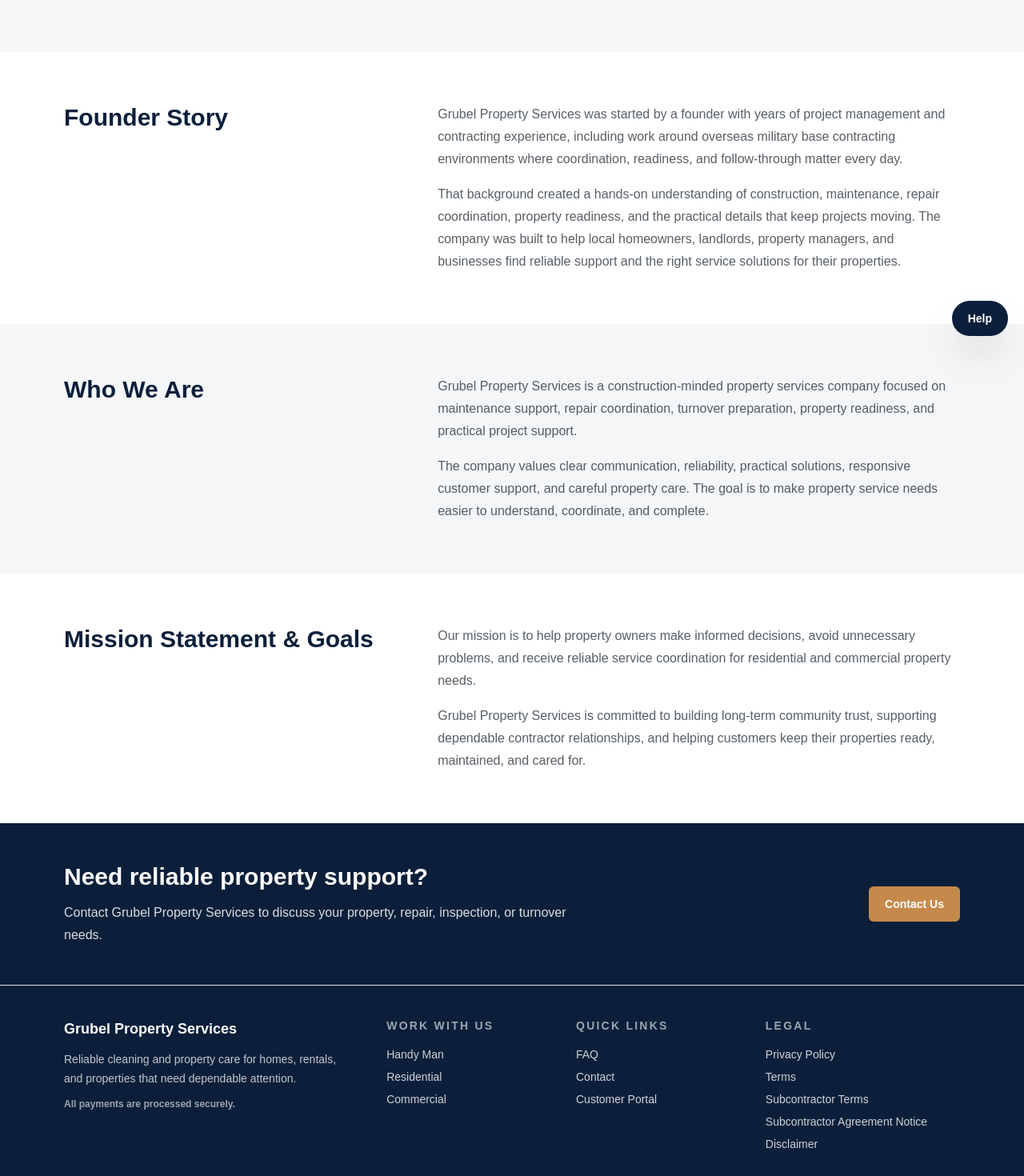
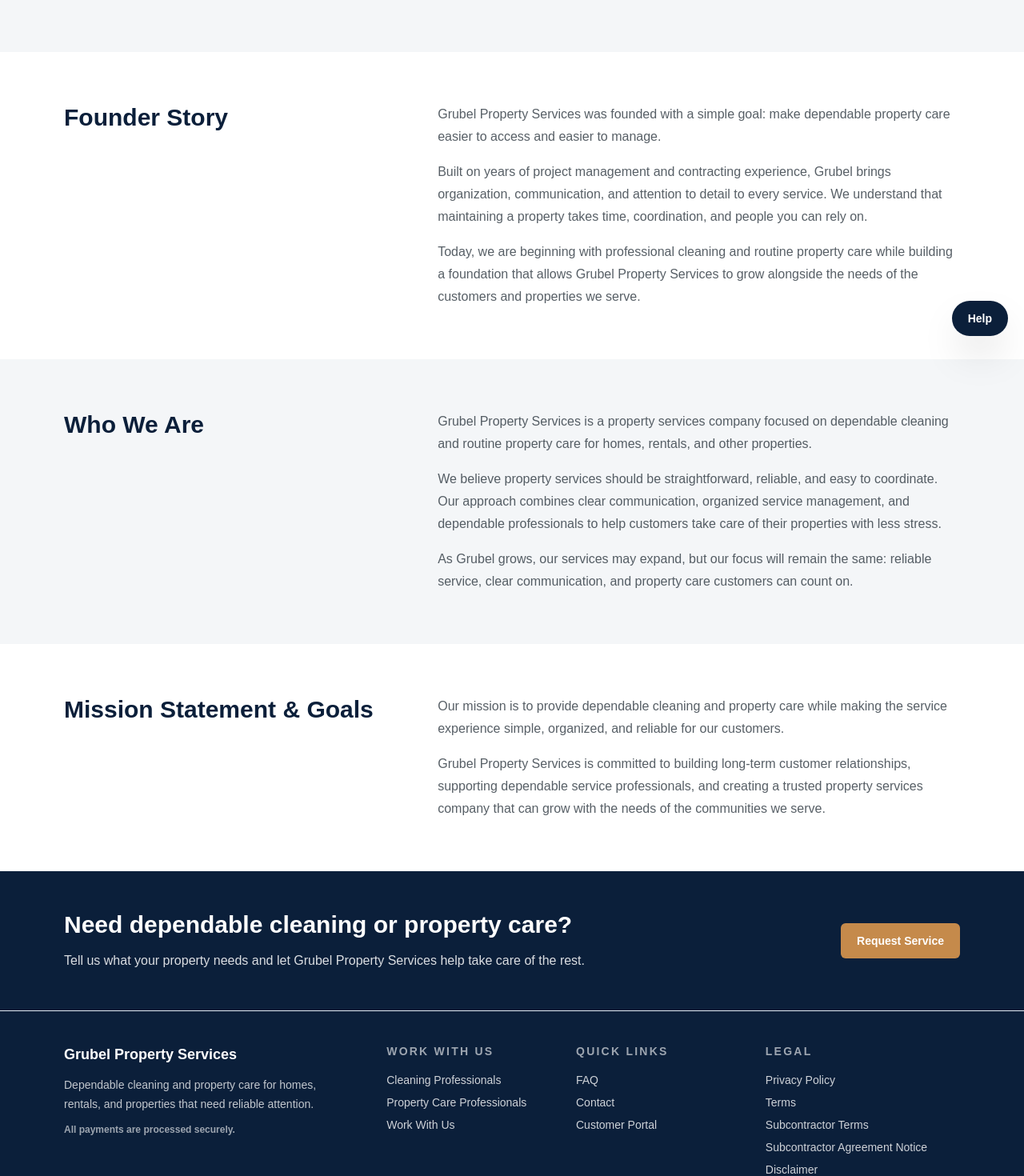
Before and after one commit to MySaaS1023/Grubel-Property-Services, a Next.js app: page /about in a window 1280 px wide. Shown: the part 360-1830 px from the top of the page at 80% size. Built offline with nearby package versions, Linux system fonts and the light colour scheme.

Commit message:
Update About page and footer for property care

```diff
--- a/app/about/page.tsx
+++ b/app/about/page.tsx
@@ -13,8 +13,9 @@
               Grubel Property Services
             </h1>
             <p className="mt-5 text-lg leading-8 text-charcoal/75">
-              Construction-minded property service support for maintenance,
-              repair, turnover preparation, and project coordination.
+              Dependable cleaning and property care designed to help homeowners,
+              rental properties, and property owners keep their spaces clean,
+              cared for, and ready.
             </p>
           </div>
         </div>
@@ -25,18 +26,20 @@
           <h2 className="text-3xl font-black text-navy">Founder Story</h2>
           <div className="space-y-4 leading-7 text-charcoal/75">
             <p>
-              Grubel Property Services was started by a founder with years of
-              project management and contracting experience, including work
-              around overseas military base contracting environments where
-              coordination, readiness, and follow-through matter every day.
+              Grubel Property Services was founded with a simple goal: make
+              dependable property care easier to access and easier to manage.
             </p>
             <p>
-              That background created a hands-on understanding of construction,
-              maintenance, repair coordination, property readiness, and the
-              practical details that keep projects moving. The company was built
-              to help local homeowners, landlords, property managers, and
-              businesses find reliable support and the right service solutions
-              for their properties.
+              Built on years of project management and contracting experience,
+              Grubel brings organization, communication, and attention to detail
+              to every service. We understand that maintaining a property takes
+              time, coordination, and people you can rely on.
+            </p>
+            <p>
+              Today, we are beginning with professional cleaning and routine
+              property care while building a foundation that allows Grubel
+              Property Services to grow alongside the needs of the customers and
+              properties we serve.
             </p>
           </div>
         </div>
@@ -47,16 +50,20 @@
           <h2 className="text-3xl font-black text-navy">Who We Are</h2>
           <div className="space-y-4 leading-7 text-charcoal/75">
             <p>
-              Grubel Property Services is a construction-minded property
-              services company focused on maintenance support, repair
-              coordination, turnover preparation, property readiness, and
-              practical project support.
+              Grubel Property Services is a property services company focused on
+              dependable cleaning and routine property care for homes, rentals,
+              and other properties.
             </p>
             <p>
-              The company values clear communication, reliability, practical
-              solutions, responsive customer support, and careful property care.
-              The goal is to make property service needs easier to understand,
-              coordinate, and complete.
+              We believe property services should be straightforward, reliable,
+              and easy to coordinate. Our approach combines clear communication,
+              organized service management, and dependable professionals to help
+              customers take care of their properties with less stress.
+            </p>
+            <p>
+              As Grubel grows, our services may expand, but our focus will remain
+              the same: reliable service, clear communication, and property care
+              customers can count on.
             </p>
           </div>
         </div>
@@ -69,15 +76,15 @@
           </h2>
           <div className="space-y-4 leading-7 text-charcoal/75">
             <p>
-              Our mission is to help property owners make informed decisions,
-              avoid unnecessary problems, and receive reliable service
-              coordination for residential and commercial property needs.
+              Our mission is to provide dependable cleaning and property care
+              while making the service experience simple, organized, and reliable
+              for our customers.
             </p>
             <p>
               Grubel Property Services is committed to building long-term
-              community trust, supporting dependable contractor relationships,
-              and helping customers keep their properties ready, maintained, and
-              cared for.
+              customer relationships, supporting dependable service
+              professionals, and creating a trusted property services company
+              that can grow with the needs of the communities we serve.
             </p>
           </div>
         </div>
@@ -87,15 +94,15 @@
         <div className="site-container flex flex-col items-start gap-6 py-12 md:flex-row md:items-center md:justify-between">
           <div className="max-w-3xl">
             <h2 className="max-w-3xl text-3xl font-black leading-tight text-white">
-              Need reliable property support?
+              Need dependable cleaning or property care?
             </h2>
             <p className="mt-3 max-w-2xl leading-7 text-white/85">
-              Contact Grubel Property Services to discuss your property, repair,
-              inspection, or turnover needs.
+              Tell us what your property needs and let Grubel Property Services
+              help take care of the rest.
             </p>
           </div>
-          <Button className="shrink-0 md:self-center" href="/contact">
-            Contact Us
+          <Button className="shrink-0 md:self-center" href="/request-service">
+            Request Service
           </Button>
         </div>
       </section>
--- a/components/Footer.tsx
+++ b/components/Footer.tsx
@@ -7,8 +7,8 @@
         <div className="lg:pr-4">
           <div className="text-lg font-black">Grubel Property Services</div>
           <p className="mt-3 max-w-sm text-sm leading-6 text-white/75">
-            Reliable cleaning and property care for homes, rentals, and
-            properties that need dependable attention.
+            Dependable cleaning and property care for homes, rentals, and
+            properties that need reliable attention.
           </p>
           <p className="mt-3 text-xs font-semibold text-white/60">
             All payments are processed securely.
@@ -19,9 +19,9 @@
             Work With Us
           </div>
           <div className="mt-4 grid gap-2 text-sm text-white/80">
-            <Link href="/work-with-us/handyman">Handy Man</Link>
-            <Link href="/work-with-us/residential">Residential</Link>
-            <Link href="/work-with-us/commercial">Commercial</Link>
+            <Link href="/work-with-us/handyman">Cleaning Professionals</Link>
+            <Link href="/work-with-us/residential">Property Care Professionals</Link>
+            <Link href="/work-with-us/commercial">Work With Us</Link>
           </div>
         </div>
         <div>
```
